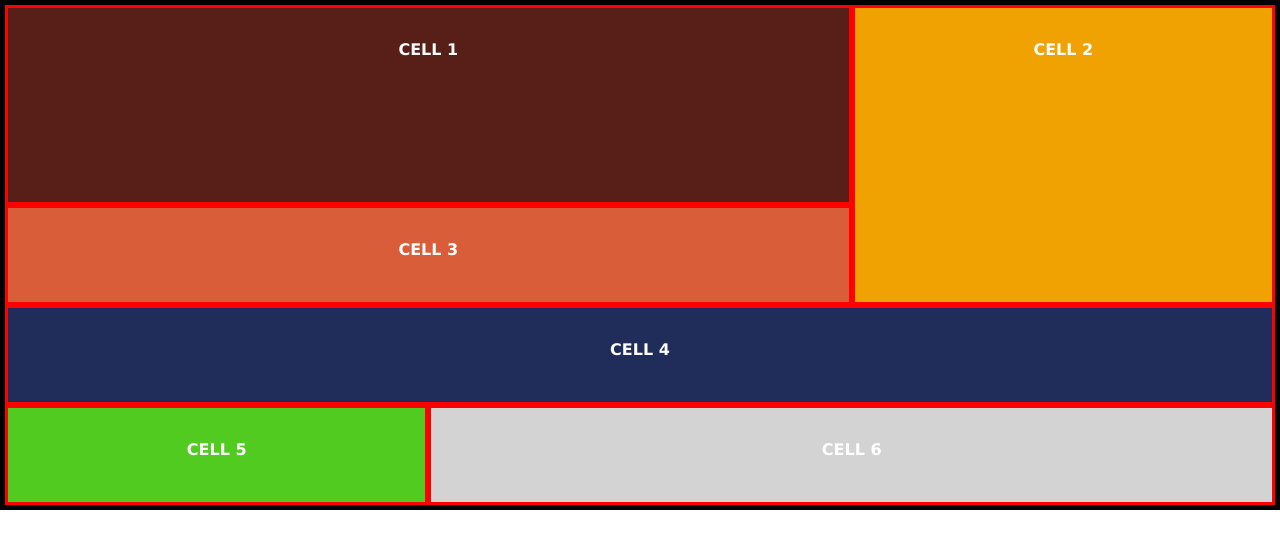
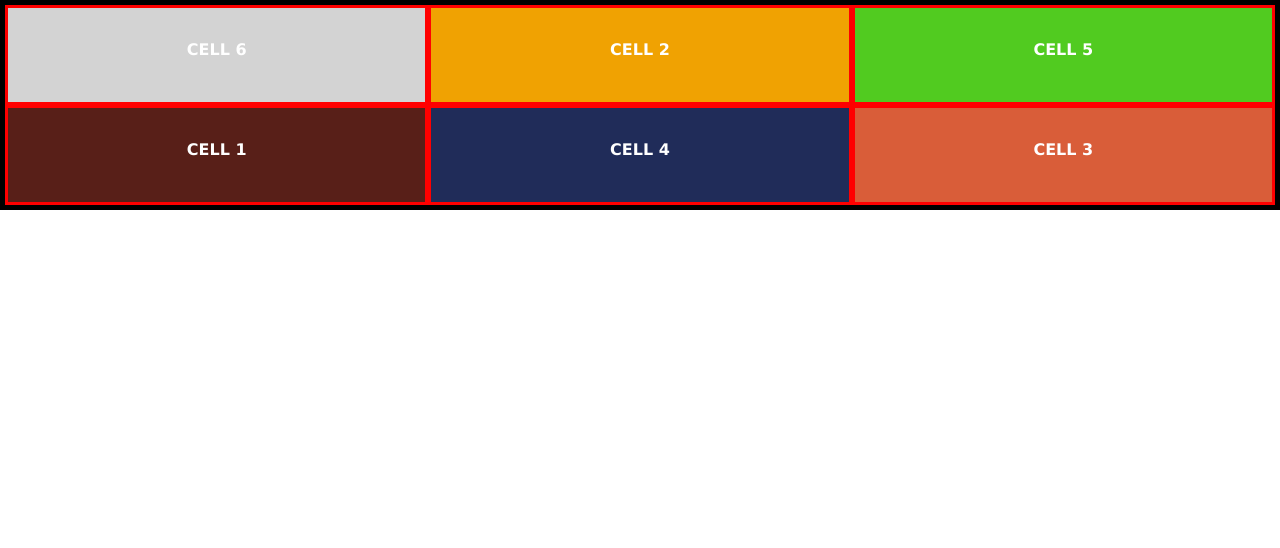
Before and after one commit to pktcodes/css-grid-basics, a plain HTML site: page index.html in a window 1280 px wide. Drawn offline with Linux system fonts and the light colour scheme.

Commit message:
Order Property

```diff
--- a/index.html
+++ b/index.html
@@ -7,36 +7,23 @@
     <title>CSS Grid</title>
     <link rel="stylesheet" href="styles.css" />
     <style>
-      /* grid template areas  */
+      /* order  */
       .container {
-        /* min-height: 100vh; */
         display: grid;
         grid-template-columns: 1fr 1fr 1fr;
-        grid-template-rows: 100px 100px 100px 100px 100px;
-        grid-template-areas:
-          "a a b"
-          "a a b"
-          "c c b"
-          "d d d"
-          "e f f";
+        grid-template-rows: 100px 100px;
       }
       .cell-1 {
-        grid-area: a;
+        order: 2;
       }
-      .cell-2 {
-        grid-area: b;
+      .cell-6 {
+        order: -1;
       }
       .cell-3 {
-        grid-area: c;
+        order: 5;
       }
       .cell-4 {
-        grid-area: d;
-      }
-      .cell-5 {
-        grid-area: e;
-      }
-      .cell-6 {
-        grid-area: f;
+        order: 4;
       }
     </style>
   </head>
```
